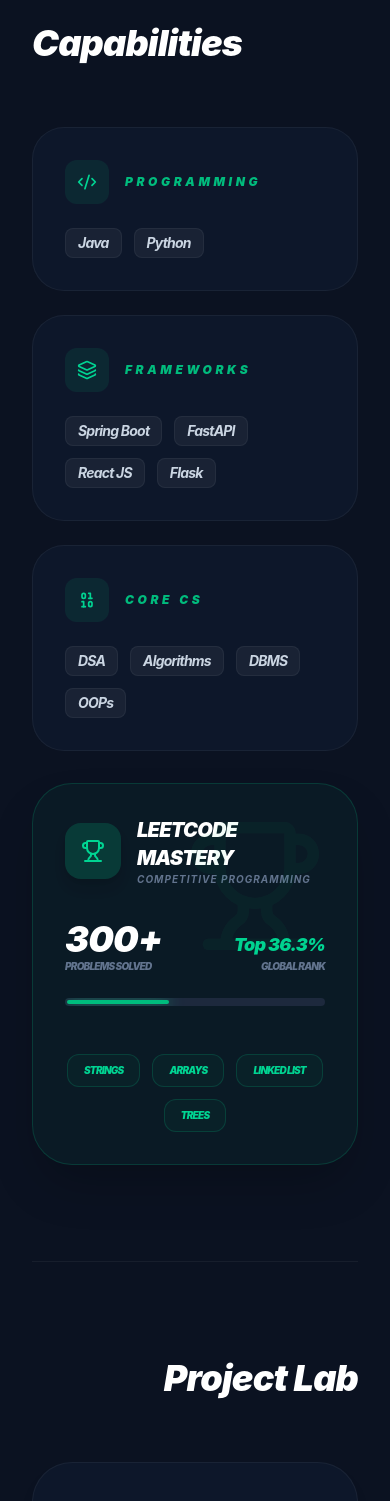
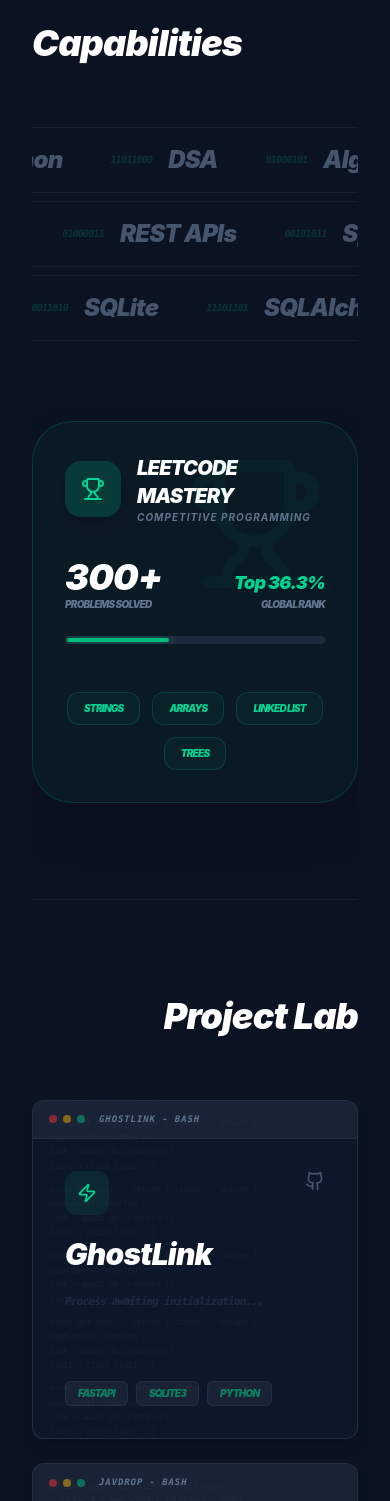
Before and after one commit to rajtharun08/portfolio, a React (Vite) app: page / in a window 390 px wide. Shown: the part 2820-4321 px from the top of the page. Built offline with nearby package versions, Linux system fonts and the light colour scheme.

Commit message:
feat: redesign skills into tiered kinetic streams with real-time diagnostic reports

```diff
--- a/src/App.jsx
+++ b/src/App.jsx
@@ -3,7 +3,7 @@
 import {
   Github, Linkedin, ExternalLink, Terminal,
   BookOpen, Trophy, Zap, GraduationCap,
-  Layers, Mail, CheckCircle2, Code2, Binary, TrendingUp, Palette
+  Layers, Mail, CheckCircle2, Code2, Binary, TrendingUp, Palette, Database, Cpu, Globe
 } from 'lucide-react';
 
 // --- 1. NEURAL NETWORK BACKGROUND ---
@@ -152,12 +152,12 @@
   useEffect(() => {
     if (curLine < seq.length) {
       if (curChar < seq[curLine].text.length) {
-        setTimeout(() => setCurChar(c => c + 1), 5);
+        setTimeout(() => setCurChar(c => c + 1), 6);
       } else {
-        setTimeout(() => { setLines(p => [...p, seq[curLine]]); setCurLine(l => l + 1); setCurChar(0); }, 30);
+        setTimeout(() => { setLines(p => [...p, seq[curLine]]); setCurLine(l => l + 1); setCurChar(0); }, 100);
       }
     } else {
-      setTimeout(() => setIsBooted(true), 400);
+      setTimeout(() => setIsBooted(true), 100);
     }
   }, [curLine, curChar]);
 
@@ -180,7 +180,6 @@
   );
 };
 
-// FIXED TYPEWRITER COMPONENT (Cleanup added)
 const TypewriterName = ({ text }) => {
   const [t, setT] = useState('');
   const [idx, setIdx] = useState(0);
@@ -190,7 +189,7 @@
         setT(p => p + text[idx]);
         setIdx(i => i + 1);
       }, 40);
-      return () => clearTimeout(timer); // Cleanup function to prevent TTarun
+      return () => clearTimeout(timer);
     }
   }, [idx, text]);
   return <span className="text-emerald-400">{t}<span className="inline-block w-1 h-12 md:h-16 bg-emerald-400 ml-1 align-middle" /></span>;
@@ -211,15 +210,81 @@
   );
 };
 
-const RevealSection = ({ children }) => {
-  const ref = useRef(null);
-  const isInView = useInView(ref, { once: true, margin: "-100px" });
-  return <motion.div ref={ref} initial={{ opacity: 0, y: 50 }} animate={isInView ? { opacity: 1, y: 0 } : { opacity: 0, y: 50 }} transition={{ duration: 0.8 }}>{children}</motion.div>;
+// --- 4. BINARY MATRIX STREAM COMPONENTS ---
+const MatrixRow = ({ items, direction = "left", speed = 20 }) => {
+  const [isPaused, setIsPaused] = useState(false);
+
+  return (
+    <div
+      className="relative overflow-hidden py-4 border-y border-white/5 group"
+      onMouseEnter={() => setIsPaused(true)}
+      onMouseLeave={() => setIsPaused(false)}
+    >
+      <div className="absolute inset-0 bg-emerald-500/0 group-hover:bg-emerald-500/[0.02] transition-colors pointer-events-none" />
+      <motion.div
+        className="flex whitespace-nowrap gap-12"
+        animate={{ x: direction === "left" ? [0, -1000] : [-1000, 0] }}
+        transition={{
+          repeat: Infinity,
+          duration: speed,
+          ease: "linear",
+          paused: isPaused
+        }}
+      >
+        {[...items, ...items, ...items].map((item, i) => (
+          <SkillNode key={i} name={item} />
+        ))}
+      </motion.div>
+    </div>
+  );
 };
 
-// --- 4. MAIN APP ---
+const SkillNode = ({ name }) => {
+  const [isHovered, setIsHovered] = useState(false);
+  const binaryRef = useRef("");
+
+  useEffect(() => {
+    binaryRef.current = Array.from({ length: 8 }, () => Math.round(Math.random())).join("");
+  }, []);
+
+  return (
+    <div
+      className="relative flex items-center gap-4 cursor-default"
+      onMouseEnter={() => setIsHovered(true)}
+      onMouseLeave={() => setIsHovered(false)}
+    >
+      <div className="font-mono text-[10px] text-emerald-500/20 select-none">
+        {binaryRef.current}
+      </div>
+      <motion.span
+        className={`font-black italic text-2xl md:text-4xl transition-all duration-300 ${isHovered ? 'text-emerald-400 drop-shadow-[0_0_15px_#10b981]' : 'text-slate-600'}`}
+        animate={isHovered ? { scale: 1.1 } : { scale: 1 }}
+      >
+        {name}
+      </motion.span>
+      {isHovered && (
+        <motion.div
+          initial={{ opacity: 0, x: -10 }}
+          animate={{ opacity: 1, x: 0 }}
+          className="font-mono text-[9px] text-emerald-500 bg-emerald-500/10 px-2 py-1 rounded border border-emerald-500/20"
+        >
+          [0x08] BUILD_STABLE
+        </motion.div>
+      )}
+    </div>
+  );
+};
+
+// --- 5. MAIN APP ---
 const App = () => {
   const [activeSection, setActiveSection] = useState('top');
+
+  const skillTiers = {
+    tier1: ['Java', 'Python', 'DSA', 'Algorithms', 'DBMS', 'OOPs'],
+    tier2: ['Spring Boot', 'FastAPI', 'React JS', 'Flask', 'REST APIs'],
+    tier3: ['MySQL', 'SQLite', 'SQLAlchemy', 'Git', 'Maven', 'n8n']
+  };
+
   useEffect(() => {
     const handleScroll = () => {
       const sections = ['about', 'education', 'skills', 'projects', 'contact'];
@@ -247,13 +312,6 @@
         <span className="[writing-mode:vertical-lr] text-[10px] font-mono tracking-[0.5em] text-slate-500 uppercase">Compile-Create-Conquer</span>
         <div className="w-[1px] h-32 bg-slate-500/50" />
       </div>
-
-      <style dangerouslySetInnerHTML={{__html: `
-        ::-webkit-scrollbar { width: 6px; }
-        ::-webkit-scrollbar-track { background: #0b1221; }
-        ::-webkit-scrollbar-thumb { background: #10b981; border-radius: 10px; }
-        ::-webkit-scrollbar-thumb:hover { background: #34d399; }
-      `}} />
 
       <nav className="fixed top-0 w-full z-50 bg-[#0b1221]/90 backdrop-blur-sm border-b border-white/5">
         <div className="w-full px-8 md:px-16 h-16 flex items-center justify-between">
@@ -312,16 +370,18 @@
           </div>
         </section>
 
-        <section id="skills" className="py-24 border-t border-white/5 text-left">
+        <section id="skills" className="py-24 border-t border-white/5 text-left overflow-hidden">
           <div className="flex justify-between items-end mb-16">
             <h2 className="text-4xl font-black italic text-white">Capabilities</h2>
-            <div className="text-emerald-500 font-mono text-[10px] uppercase hidden md:block tracking-widest opacity-50">// stack_v2.0_stable</div>
+            <div className="text-emerald-500 font-mono text-[10px] uppercase hidden md:block tracking-widest opacity-50">// binary_matrix_v3.0</div>
           </div>
-          <div className="grid grid-cols-1 lg:grid-cols-3 gap-6 mb-8 text-left">
-            <SkillCategory title="Programming" items={['Java', 'Python']} icon={Code2} />
-            <SkillCategory title="Frameworks" items={['Spring Boot', 'FastAPI', 'React JS', 'Flask']} icon={Layers} />
-            <SkillCategory title="Core CS" items={['DSA', 'Algorithms', 'DBMS', 'OOPs']} icon={Binary} />
+
+          <div className="space-y-2 mb-20">
+            <MatrixRow items={skillTiers.tier1} direction="left" speed={25} />
+            <MatrixRow items={skillTiers.tier2} direction="right" speed={30} />
+            <MatrixRow items={skillTiers.tier3} direction="left" speed={35} />
           </div>
+
           <motion.div initial={{ opacity: 0, scale: 0.95 }} whileInView={{ opacity: 1, scale: 1 }} className="p-8 rounded-[2.5rem] bg-emerald-500/5 border border-emerald-500/20 shadow-2xl relative overflow-hidden group">
             <div className="absolute right-0 top-0 p-8 opacity-5 group-hover:opacity-10 transition-opacity"><Trophy size={140} className="text-emerald-500" /></div>
             <div className="flex items-center justify-between mb-8 text-left">
@@ -378,17 +438,102 @@
   );
 };
 
-// --- SUB-COMPONENTS (TOOLTIPS & ROADMAP) ---
-const BentoCard = ({ col, title, tech, repo, desc }) => (
-  <motion.div whileHover={{ y: -8 }} className={`${col} p-10 bg-[#0d172a] border border-white/5 rounded-[2.5rem] group hover:border-emerald-500/20 transition-all duration-700 flex flex-col justify-between min-h-[320px] text-left shadow-lg`}>
+// --- SUB-COMPONENTS (PROJECT CARDS) ---
+const CodeBackground = ({ tech, isPaused }) => {
+  const snippets = {
+    "FastAPI": "async def root(): return {'status': 'online'}\n@app.post('/shorten')\nlink = await db.create(url)\nlimit = click_limit - 1",
+    "Java": "public static void main(String[] args) {\n  Socket s = new Socket('localhost', 8080);\n  Thread t1 = new Thread(new Handler());\n}",
+    "Flask": "from flask import Flask, jsonify\napp = Flask(__name__)\n@app.route('/history')\ndef get_history():\n  return jsonify(data)",
+    "NewsAPI": "response = newsapi.get_headlines(q='tech')\nfor article in response['articles']:\n  analyze_sentiment(article['content'])",
+    "Swing": "JFrame frame = new JFrame('JEditor');\nJTextArea area = new JTextArea();\nframe.add(new JScrollPane(area));",
+    "JS": "const ctx = canvas.getContext('2d');\nanalyzer.getByteFrequencyData(data);\nrequestAnimationFrame(animate);"
+  };
+
+  const code = snippets[tech[0]] || snippets["JS"];
+
+  return (
+    <div className="absolute inset-0 overflow-hidden opacity-[0.03] pointer-events-none p-4 font-mono text-[9px] leading-relaxed whitespace-pre select-none">
+      <motion.div animate={isPaused ? {} : { y: [0, -200] }} transition={{ repeat: Infinity, duration: 20, ease: "linear" }}>
+        {[...Array(20)].map((_, i) => (
+          <div key={i} className="mb-2">{code}</div>
+        ))}
+      </motion.div>
+    </div>
+  );
+};
+
+const BentoCard = ({ col, title, tech, repo, desc }) => {
+  const [isHovered, setIsHovered] = useState(false);
+  const [terminalStep, setTerminalStep] = useState(0);
+  const [typedCommand, setTypedCommand] = useState("");
+  const [typedDesc, setTypedDesc] = useState("");
+  const command = "./launch_project --info";
+
+  useEffect(() => {
+    if (isHovered) {
+      setTerminalStep(1);
+      let i = 0;
+      const cmdInterval = setInterval(() => {
+        setTypedCommand(command.slice(0, i));
+        i++;
+        if (i > command.length) {
+          clearInterval(cmdInterval);
+          setTerminalStep(2);
+          let j = 0;
+          const descInterval = setInterval(() => {
+            setTypedDesc(desc.slice(0, j));
+            j++;
+            if (j > desc.length) clearInterval(descInterval);
+          }, 10);
+        }
+      }, 25);
+      return () => clearInterval(cmdInterval);
+    } else {
+      setTerminalStep(0);
+      setTypedCommand("");
+      setTypedDesc("");
+    }
+  }, [isHovered, desc]);
+
+  return (
+    <motion.div onMouseEnter={() => setIsHovered(true)} onMouseLeave={() => setIsHovered(false)} whileHover={{ y: -8 }} className={`${col} relative bg-[#0d172a] border border-white/10 rounded-xl group overflow-hidden transition-all duration-700 flex flex-col min-h-[320px] text-left shadow-lg`}>
+      <div className="flex items-center gap-1.5 px-4 py-3 bg-white/5 border-b border-white/5 relative z-20">
+        <div className="w-2 h-2 rounded-full bg-red-500/50" />
+        <div className="w-2 h-2 rounded-full bg-yellow-500/50" />
+        <div className="w-2 h-2 rounded-full bg-emerald-500/50" />
+        <span className="ml-2 text-[9px] font-mono text-slate-500 uppercase tracking-widest">{title.toLowerCase()} - bash</span>
+      </div>
+
+      <CodeBackground tech={tech} isPaused={isHovered} />
+
+      <div className="relative z-10 p-8 flex flex-col justify-between flex-1">
         <div>
-       <div className="flex justify-between items-start mb-10">
-          <div className="p-4 bg-emerald-500/10 text-emerald-400 rounded-2xl"><Zap size={24} /></div>
-          <a href={repo} className="text-slate-600 hover:text-emerald-400 transition-colors"><Github size={22} /></a>
+           <div className="flex justify-between items-start mb-6">
+              <div className="p-3 bg-emerald-500/10 text-emerald-400 rounded-xl"><Zap size={20} /></div>
+              <a href={repo} target="_blank" rel="noreferrer" className="text-slate-600 hover:text-emerald-400 transition-colors"><Github size={20} /></a>
            </div>
-       <h3 className="text-4xl font-black italic text-white leading-none group-hover:text-emerald-400 transition-colors">{title}</h3>
-       <p className="text-slate-400 text-sm mt-4">{desc}</p>
+           <h3 className="text-3xl font-black italic text-white leading-none group-hover:text-emerald-400 transition-colors mb-6">{title}</h3>
+
+           <div className="font-mono text-[11px] leading-relaxed min-h-[4rem]">
+             {isHovered ? (
+               <div className="space-y-2">
+                 <div className="text-emerald-500">
+                   tharun@csbs:~$ <span className="text-white">{typedCommand}</span>
+                   {terminalStep === 1 && <span className="inline-block w-1.5 h-3 bg-emerald-500 ml-1 animate-pulse" />}
                  </div>
+                 {terminalStep === 2 && (
+                   <div className="text-slate-300">
+                     {typedDesc}
+                     <motion.span animate={{ opacity: [0, 1, 0] }} transition={{ repeat: Infinity, duration: 0.8 }} className="inline-block w-2.5 h-3.5 bg-emerald-500 ml-1 align-middle">█</motion.span>
+                   </div>
+                 )}
+               </div>
+             ) : (
+               <div className="text-slate-600/30 italic">Process awaiting initialization...</div>
+             )}
+           </div>
+        </div>
+
         <div className="flex flex-wrap gap-2 mt-6">
           {tech.map((t) => (
             <div key={t} className="relative group/tooltip">
@@ -397,8 +542,10 @@
             </div>
           ))}
         </div>
+      </div>
     </motion.div>
   );
+};
 
 const EducationNode = ({ year, title, sub, icon, isFirst, isLast }) => {
   const ref = useRef(null);
@@ -425,20 +572,6 @@
   );
 };
 
-const SkillCategory = ({ title, items, icon: Icon }) => (
-  <div className="p-8 rounded-[2rem] bg-[#0d172a] border border-white/5 hover:border-emerald-500/30 transition-all group relative overflow-hidden">
-    <div className="flex items-center gap-4 mb-6">
-      <div className="p-3 bg-emerald-500/10 text-emerald-400 rounded-xl group-hover:scale-110 transition-transform"><Icon size={20} /></div>
-      <h4 className="text-emerald-500 text-xs uppercase font-black tracking-[0.3em]">{title}</h4>
-    </div>
-    <div className="flex flex-wrap gap-3">
-      {items.map((item) => (
-        <span key={item} className="px-3 py-1 bg-white/5 border border-white/5 rounded-lg text-sm font-bold text-slate-300 group-hover:text-white transition-all">{item}</span>
-      ))}
-    </div>
-  </div>
-);
-
 const MagneticLink = ({ children, href }) => {
   const ref = useRef(null);
   const [position, setPosition] = useState({ x: 0, y: 0 });
```
Lines whose indentation alone changed are shown as unchanged.
